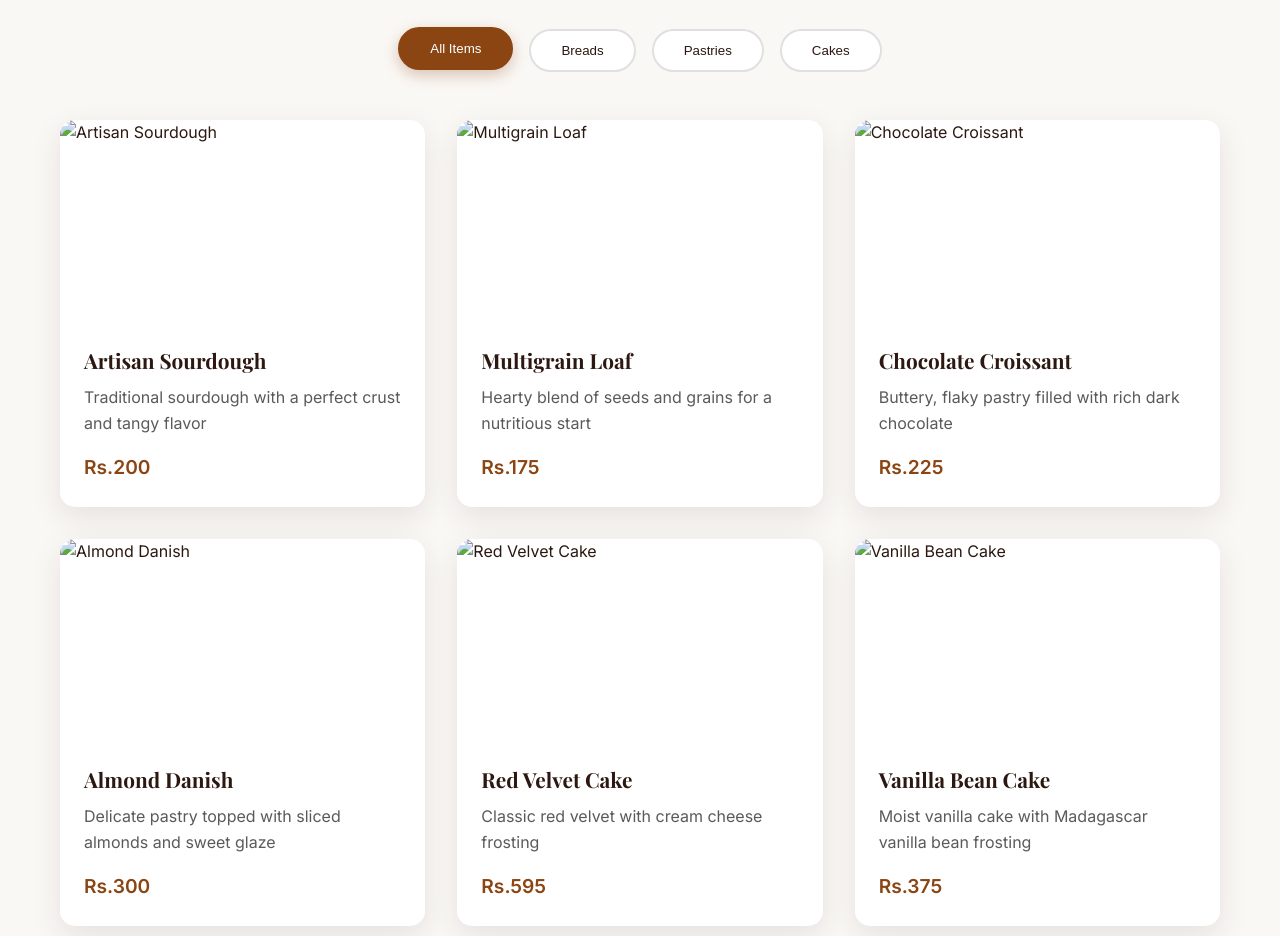
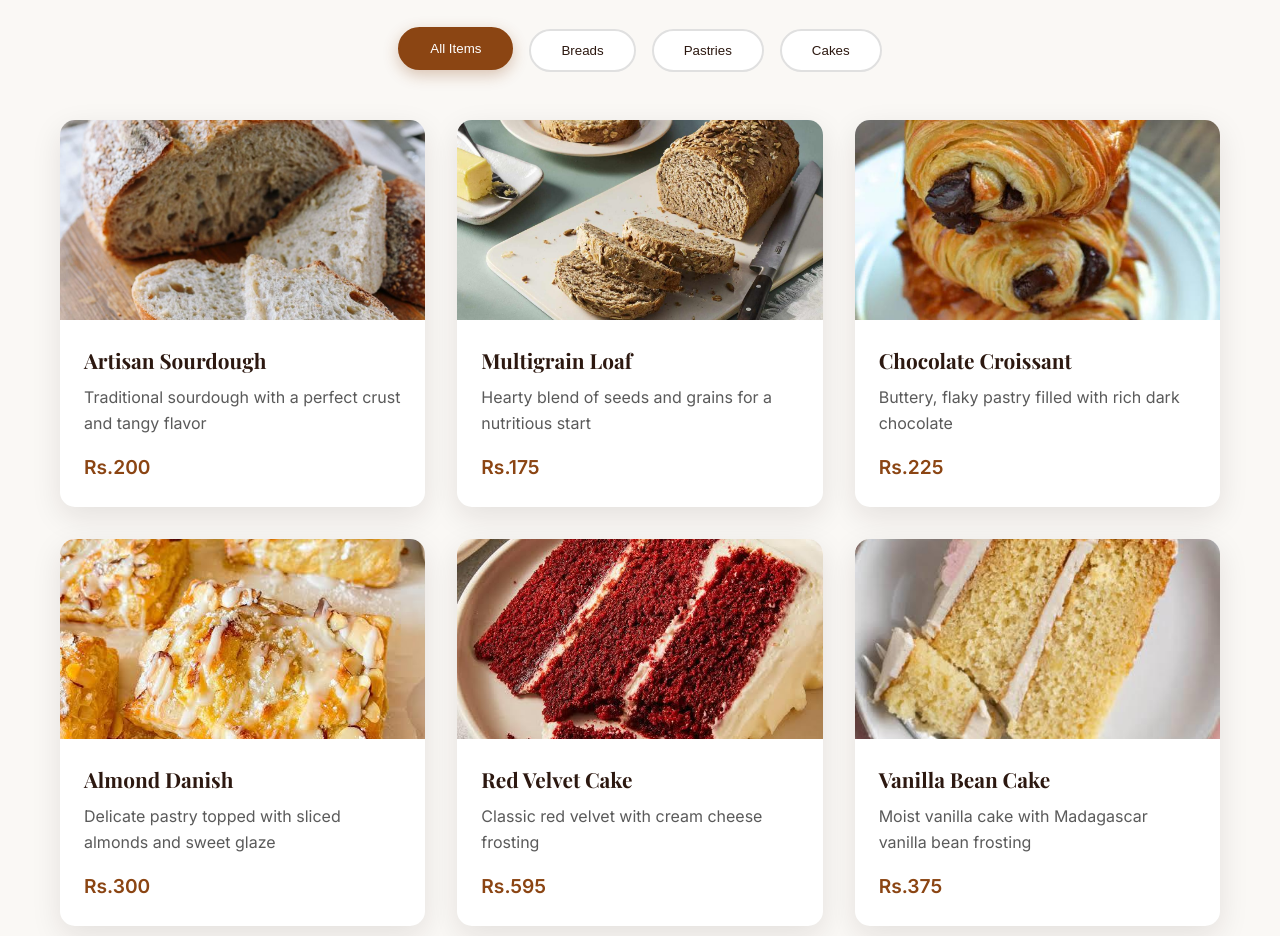
Before and after one commit to Aditya19bansal/Heavens-Bakery, a plain HTML site: page index.html in a window 1280 px wide. Shown: the part 1680-2616 px from the top of the page. Drawn offline with nearby package versions, Linux system fonts and the light colour scheme.

Commit message:
Update index.html

```diff
--- a/index.html
+++ b/index.html
@@ -89,7 +89,7 @@
                 <!-- Breads -->
                 <div class="menu-item" data-category="breads">
                     <div class="menu-item-image">
-                        <img src="/api/placeholder/300/200" alt="Artisan Sourdough" />
+                        <img src="Artisian sourdough.jpeg" alt="Artisan Sourdough" />
                         <div class="menu-item-overlay">
                             <button class="add-to-cart">Add to Cart</button>
                         </div>
@@ -103,7 +103,7 @@
 
                 <div class="menu-item" data-category="breads">
                     <div class="menu-item-image">
-                        <img src="/api/placeholder/300/200" alt="Multigrain Loaf" />
+                        <img src="multigrain loaf.jpeg" alt="Multigrain Loaf" />
                         <div class="menu-item-overlay">
                             <button class="add-to-cart">Add to Cart</button>
                         </div>
@@ -118,7 +118,7 @@
                 <!-- Pastries -->
                 <div class="menu-item" data-category="pastries">
                     <div class="menu-item-image">
-                        <img src="/api/placeholder/300/200" alt="Chocolate Croissant" />
+                        <img src="chocolate croissant.jpeg" alt="Chocolate Croissant" />
                         <div class="menu-item-overlay">
                             <button class="add-to-cart">Add to Cart</button>
                         </div>
@@ -132,7 +132,7 @@
 
                 <div class="menu-item" data-category="pastries">
                     <div class="menu-item-image">
-                        <img src="/api/placeholder/300/200" alt="Almond Danish" />
+                        <img src="almond danish.jpeg" alt="Almond Danish" />
                         <div class="menu-item-overlay">
                             <button class="add-to-cart">Add to Cart</button>
                         </div>
@@ -147,7 +147,7 @@
                 <!-- Cakes -->
                 <div class="menu-item" data-category="cakes">
                     <div class="menu-item-image">
-                        <img src="/api/placeholder/300/200" alt="Red Velvet Cake" />
+                        <img src="red velvet.jpeg" alt="Red Velvet Cake" />
                         <div class="menu-item-overlay">
                             <button class="add-to-cart">Add to Cart</button>
                         </div>
@@ -161,7 +161,7 @@
 
                 <div class="menu-item" data-category="cakes">
                     <div class="menu-item-image">
-                        <img src="/api/placeholder/300/200" alt="Vanilla Bean Cake" />
+                        <img src="vanilla bean cake.jpeg" alt="Vanilla Bean Cake" />
                         <div class="menu-item-overlay">
                             <button class="add-to-cart">Add to Cart</button>
                         </div>
```
